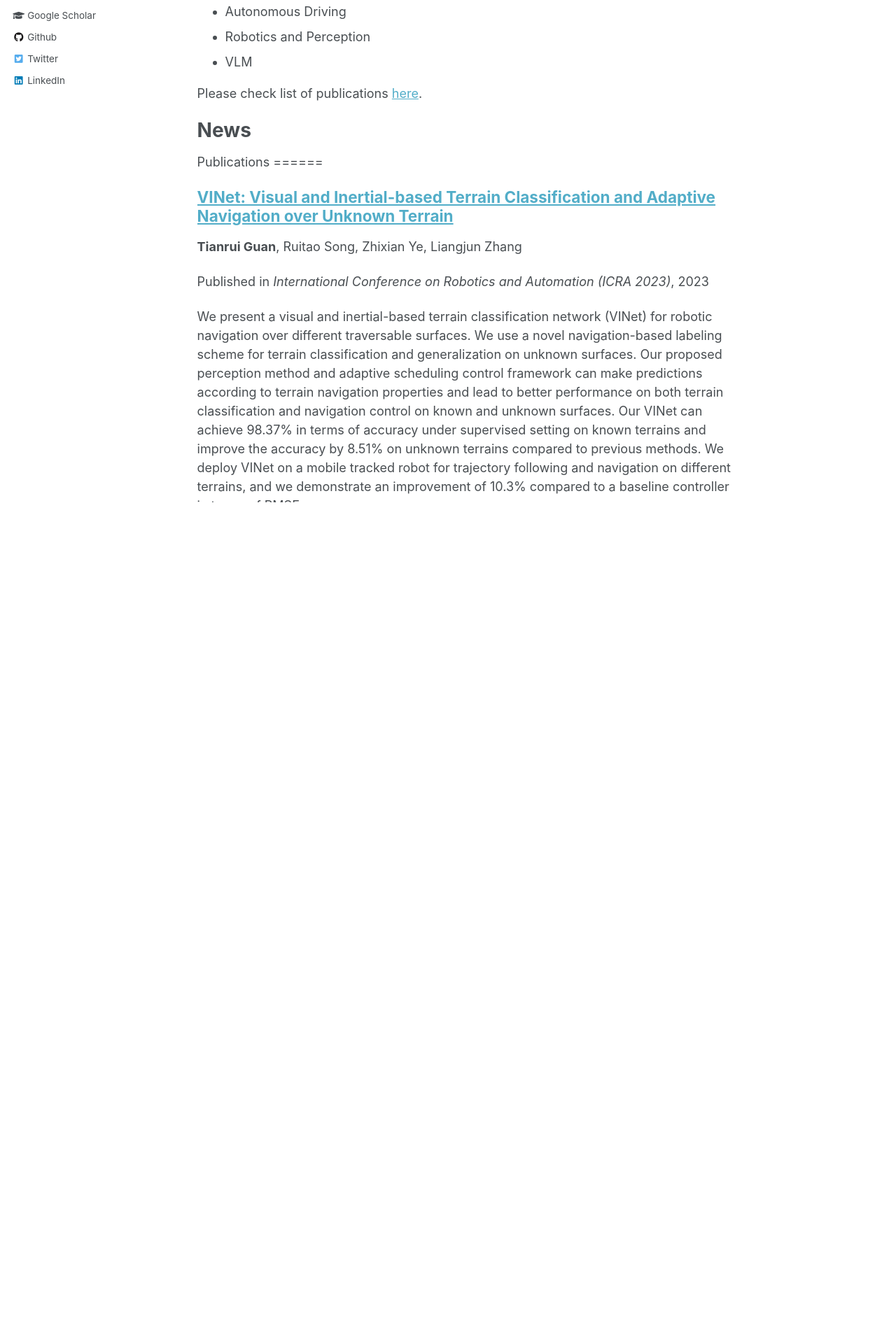
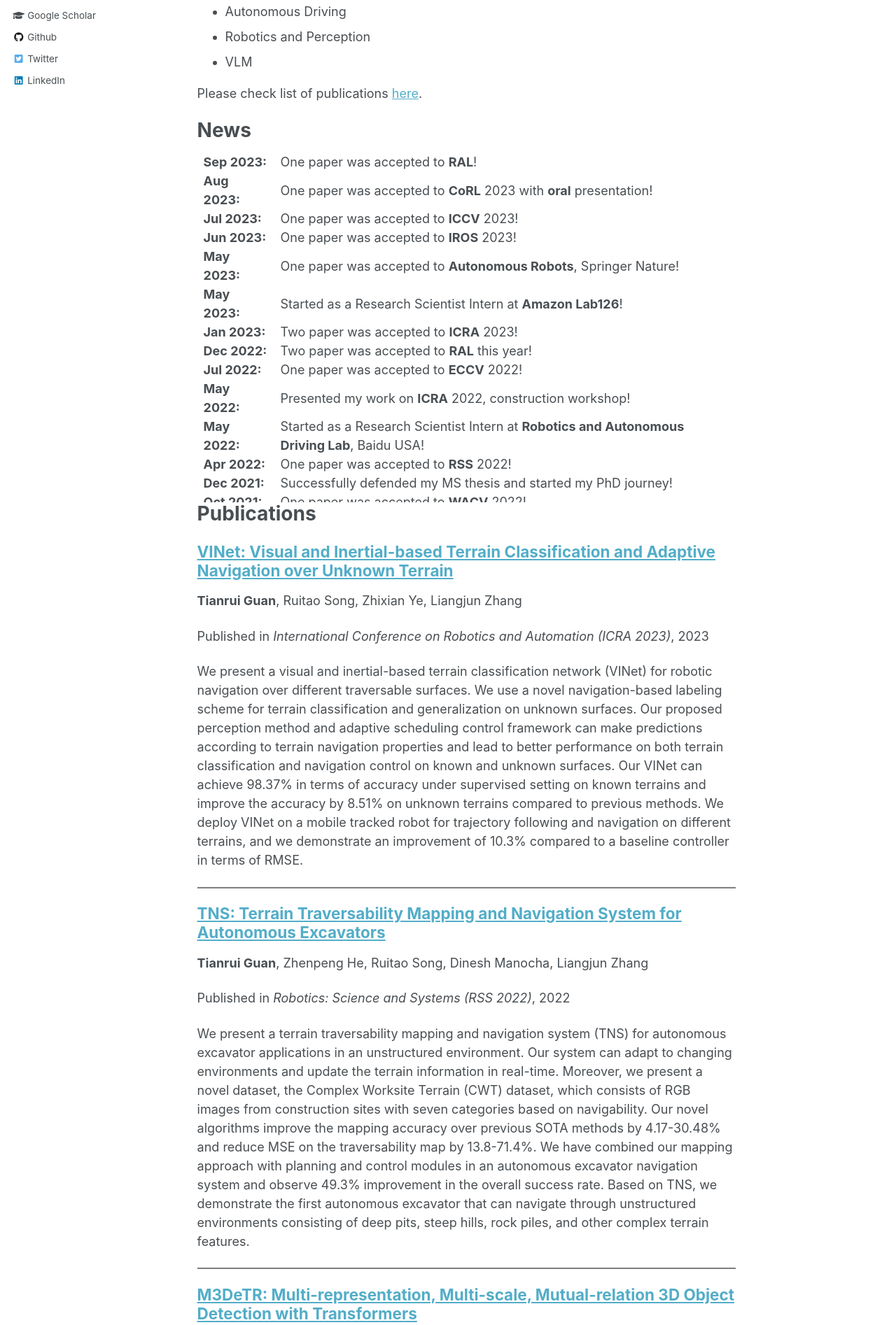
Before and after one commit to rayguan97/rayguan97.github.io, a Jekyll site: the page built from _pages/about.md, in a window 1280 px wide. Shown: the part 463-2357 px from the top of the page at 70% size. Built offline with Jekyll 4.4.1, drawn with Linux system fonts in a browser that asks for light colours; some of the changed text lies outside the part shown.

Commit message:
fix table bug

```diff
--- a/_pages/about.md
+++ b/_pages/about.md
@@ -66,7 +66,8 @@ td, th {
   <tr><td><b>Jan 2020:</b></td><td>One paper was accepted to <b>ICRA</b>!</td></tr>
   <tr><td><b>Aug 2019:</b></td><td>Started MS at University of Maryland, College Park!</td></tr>
   <tr><td><b>May 2019:</b></td><td>Started at GAMMA Lab as a ugrad and worked on TrackNPred!</td></tr>
-
+</table>
+</div>
 
 
 Publications<a id="pub"></a>
```
